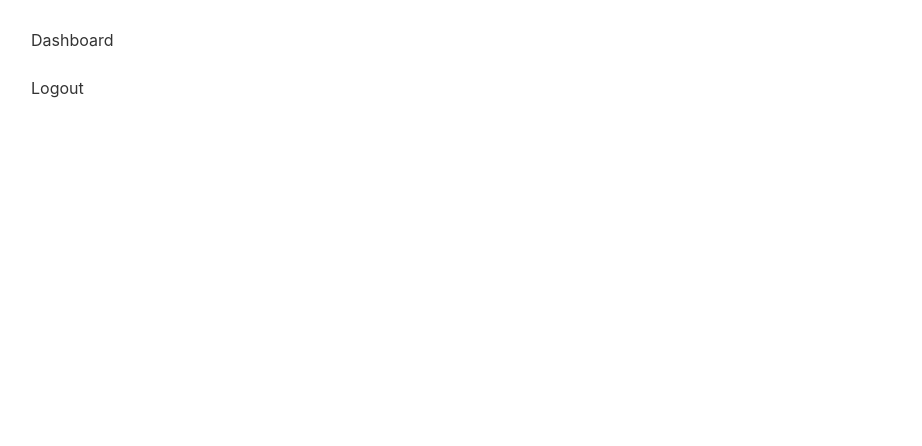
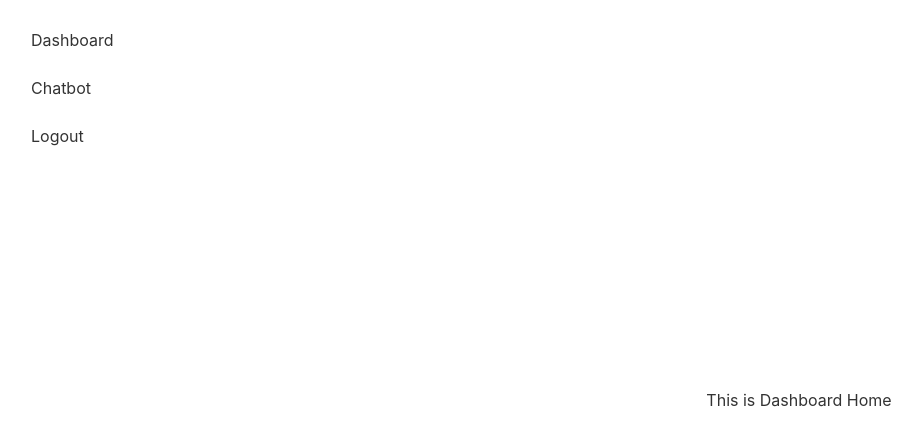
Before and after one commit to Eshratjahan17/Goal_Ai_project, a React (Create React App) app: page /dashboard in a window 1280 px wide. Shown: the top 446 px of the page, without its empty margins (1-923 px from the left). Built offline with nearby package versions, Linux system fonts and the light colour scheme.

Commit message:
dashboard route

```diff
--- /dev/null
+++ b/src/layout/Dashboard/Chatbot.js
@@ -0,0 +1,11 @@
+import React from 'react';
+
+const Chatbot = () => {
+    return (
+        <div>
+            <h1>This is chatbot page</h1>
+        </div>
+    );
+};
+
+export default Chatbot;
--- /dev/null
+++ b/src/layout/Dashboard/DashBoardHome.js
@@ -0,0 +1,11 @@
+import React from 'react';
+
+const DashBoardHome = () => {
+    return (
+        <div>
+           <h1> This is Dashboard Home</h1>
+        </div>
+    );
+};
+
+export default DashBoardHome;
--- a/src/layout/Dashboard/Dashboard.js
+++ b/src/layout/Dashboard/Dashboard.js
@@ -1,5 +1,6 @@
-import React from 'react';
-
+import React from "react";
+import DashboardLayout from "./DashboardLayout";
+import DashBoardHome from "./DashBoardHome";
 
 const Dashboard = () => {
   return (
@@ -7,18 +8,34 @@ const Dashboard = () => {
       <div className="drawer drawer-mobile">
         <input id="my-drawer-2" type="checkbox" className="drawer-toggle" />
         <div className="drawer-content flex flex-col items-center justify-center">
-    {/* Page content here */}
-    <label htmlFor="my-drawer-2" className="btn btn-primary drawer-button lg:hidden">Open drawer</label>
+            <DashBoardHome></DashBoardHome>
+          <label
+            htmlFor="my-drawer-2"
+            className="btn btn-primary drawer-button lg:hidden"
+          >
 
+            Open drawer
+          </label>
         </div>
         <div className="drawer-side">
-    <label htmlFor="my-drawer-2" className="drawer-overlay"></label>
+          <label htmlFor="my-drawer-2" className="drawer-overlay">
+
+          </label>
           <ul className="menu p-4 w-80 bg-base-100 text-base-content">
+
             {/* Sidebar content here */}
-      <li><a>Dashboard</a></li>
-      <li><a>Logout</a></li>
+            <li>
+
+              <a> Dashboard </a>
+            </li>
+            <li>
+              <a href="/chatbot"> Chatbot </a>
+            </li>
+            <li>
+
+              <a> Logout </a>
+            </li>
           </ul>
-
         </div>
       </div>
     </div>
--- /dev/null
+++ b/src/layout/Dashboard/DashboardLayout.js
@@ -0,0 +1,15 @@
+import React from 'react';
+
+
+import Dashboard from './Dashboard';
+
+const DashboardLayout = () => {
+    return (
+        <div>
+
+           <Dashboard></Dashboard>
+        </div>
+    );
+};
+
+export default DashboardLayout;
```
Also changed, not shown: src/App.js (+12 -2 lines). Lines whose indentation alone changed are shown as unchanged.
